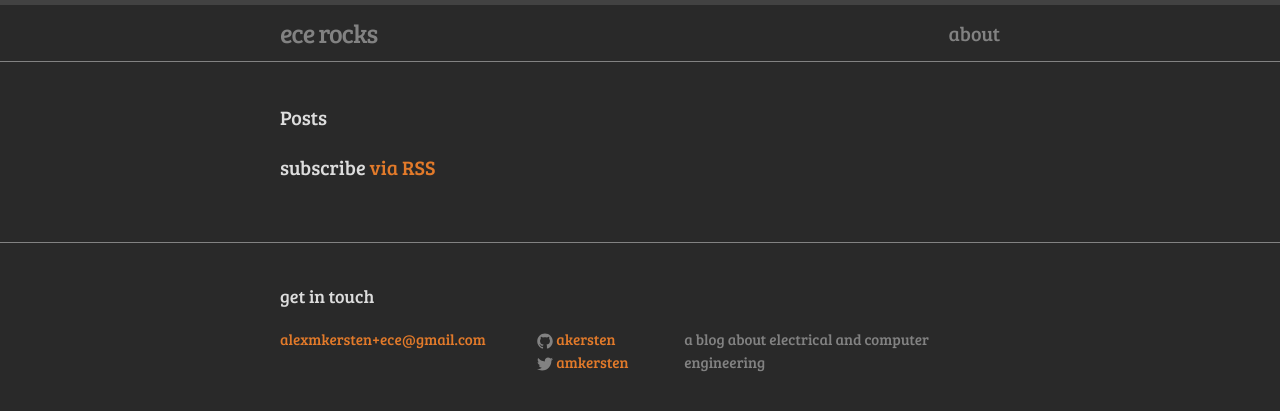
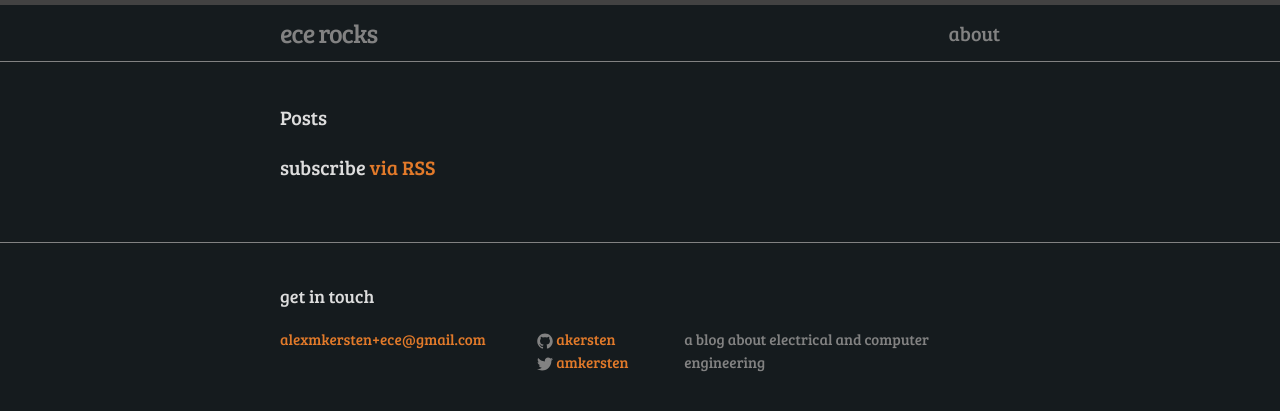
Before and after one commit to ecerocks/ece-rocks, a Jekyll site: the page built from index.html, in a window 1280 px wide. Shown: the top 411 px of the page. Built offline with Jekyll 4.4.1, drawn with Linux system fonts in a browser that asks for light colours.

Commit message:
adjust site background color

```diff
--- a/css/main.scss
+++ b/css/main.scss
@@ -16,7 +16,7 @@ $base-line-height: 1.5;
 $spacing-unit:     2em;
 
 $text-color:       #ddd;
-$background-color: #292929;
+$background-color: #151b1e;
 $brand-color:      #e27a2a;
 
 $grey-color:       #828282;
```
